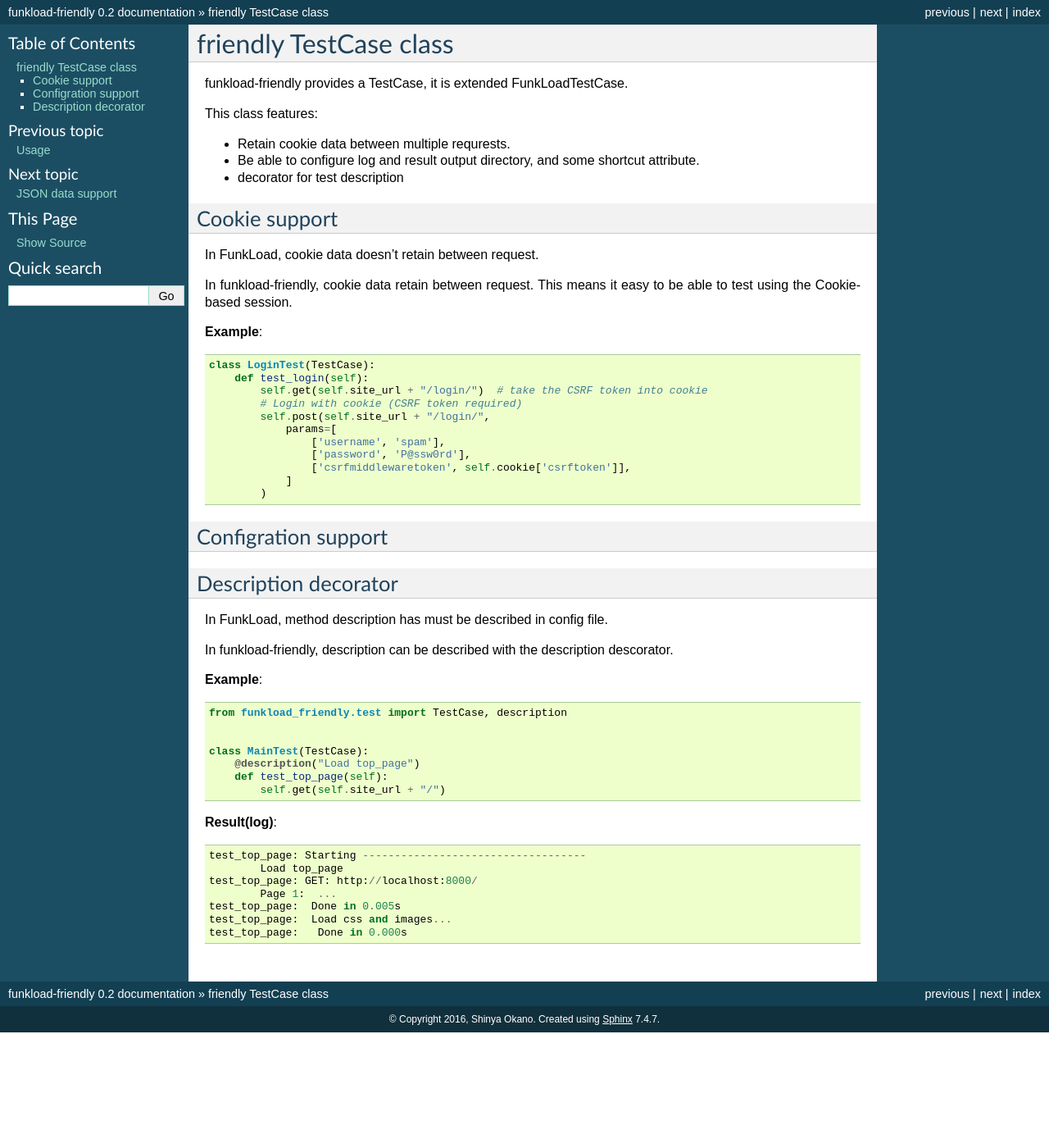
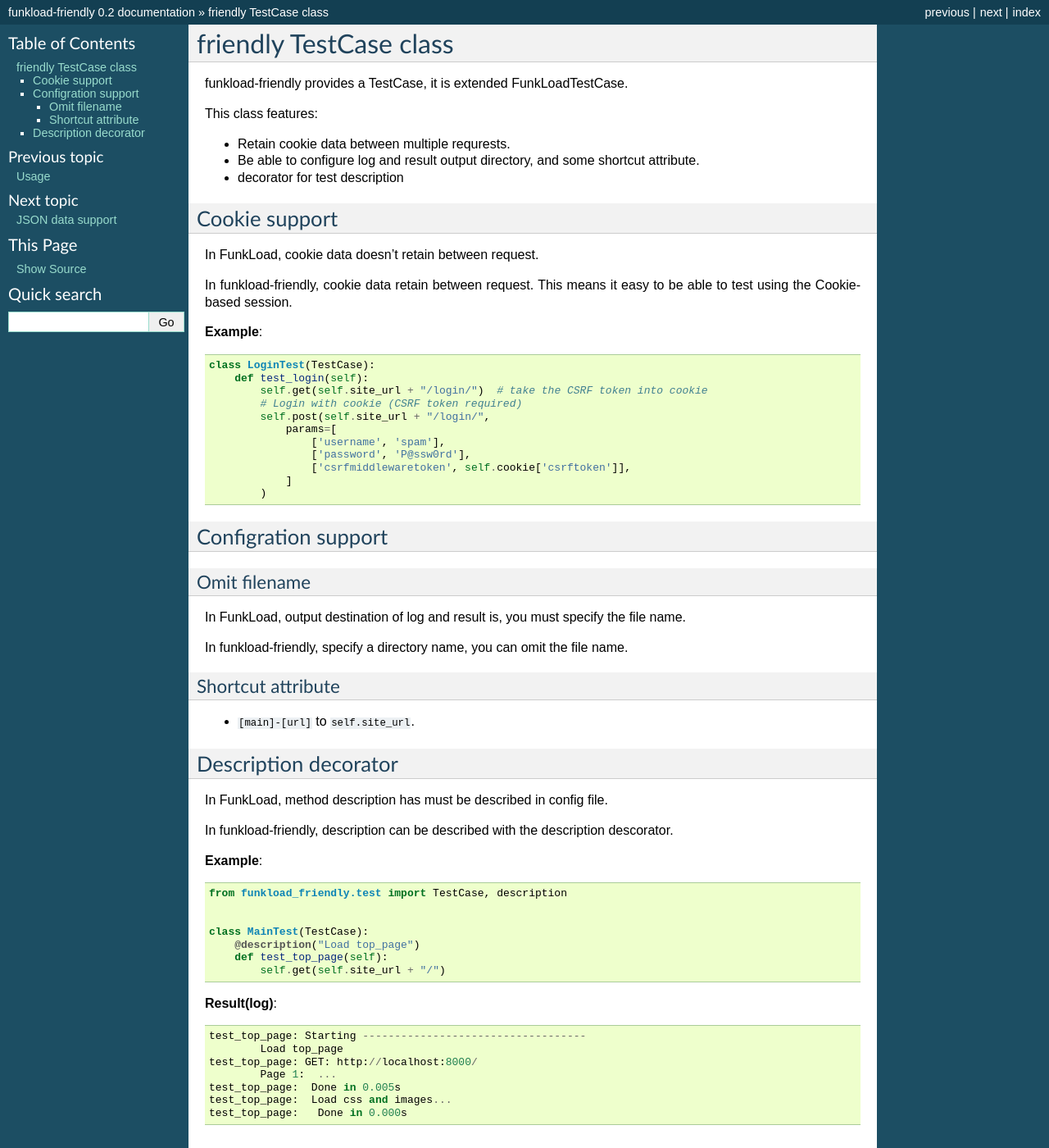
Before and after one commit to tokibito/funkload-friendly, a Sphinx documentation site: the page built from docs/source/testcase_class.rst, in a window 1280 px wide and 1400 px high. Shown: the whole window at 82% size. Built offline with Sphinx 7.4.7, drawn with Linux system fonts in a browser that asks for light colours.

Commit message:
update document

```diff
--- a/docs/source/testcase_class.rst
+++ b/docs/source/testcase_class.rst
@@ -37,6 +37,17 @@ This means it easy to be able to test using the Cookie-based session.
 Configration support
 ====================
 
+Omit filename
+-------------
+
+In FunkLoad, output destination of log and result is, you must specify the file name.
+
+In funkload-friendly, specify a directory name, you can omit the file name.
+
+Shortcut attribute
+------------------
+
+- ``[main]-[url]`` to ``self.site_url``.
 
 Description decorator
 =====================
```
